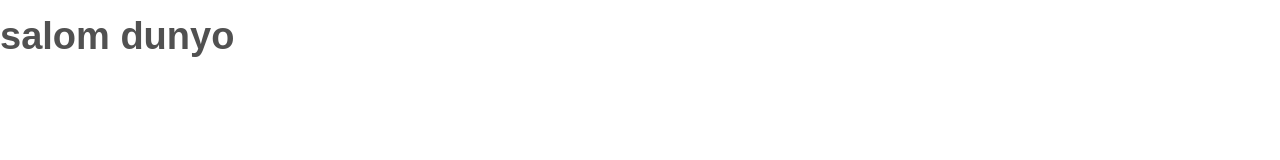
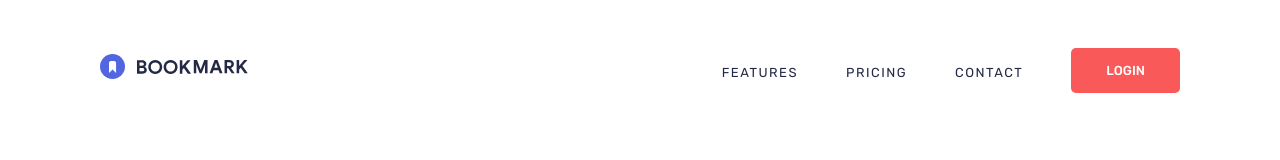
Before and after one commit to Ulugbek-Mominjonov/bookmark-ifraganus, a plain HTML site: page index.html in a window 1280 px wide. Drawn offline with Linux system fonts and the light colour scheme.

Commit message:
add header section

```diff
--- a/css/main.css
+++ b/css/main.css
@@ -1,4 +1,5 @@
 /* Common styles */
+@import url('https://fonts.googleapis.com/css2?family=Rubik:wght@400;500;600&display=swap');
 html{
   box-sizing: border-box;
 }
@@ -9,8 +10,71 @@ body{
   padding: 0;
   margin: 0;
   font-family: "Rubik", "Arial", sans-serif;
+  font-weight: normal;
+  font-size: 18px;
+  line-height: 28px;
+  color: rgba(36, 42, 69, 0.5);
+}
+.container {
+  max-width: 1440px;
+  width: 100%;
+  padding-left: 100px;
+  padding-right: 100px;
+  margin-left: auto;
+  margin-right: auto;
+}
+/* HEADER  */
+.site-header {
+  margin-bottom: 120px;
+}
+.header-container {
+  display: flex;
+  justify-content: space-between;
+  align-items: center;
+  padding-top: 48px;
+}
+.site-nav {
+  display: flex;
+  align-items: center;
+  justify-content: center;
+}
+.nav-list {
+  margin: 0;
+  padding: 0;
+  list-style-type: none;
+  display: flex;
+  margin-right: 48px;
+}
+.nav-item + .nav-item {
+  margin-left: 48px;
+}
+.nav-link {
+  font-size: 13px;
+  line-height: 17px;
+  letter-spacing: 1.5px;
+  color: #242A45;
+  text-decoration: none;
+  text-transform: uppercase;
+  transition: all 0.3s;
+}
+.nav-link:hover {
+  color: #FA5959;
+}
+.login {
+  padding: 12px 33px;
   font-weight: 500;
-  font-size: 19px;
-  line-height: 23px;
-  color: #515151;
+  font-size: 13px;
+  line-height: 17px;
+  background-color: #FA5959;
+  border-radius: 5px;
+  border: 2px solid transparent;
+  color: #FFFFFF;
+  text-decoration: none;
+  text-transform: uppercase;
+  transition: all 0.3s;
 }
+.login:hover {
+  color: #FA5959;
+  border-color: #FA5959;
+  background-color: #fff;
+}
--- a/index.html
+++ b/index.html
@@ -8,6 +8,20 @@
   <link rel="stylesheet" href="css/main.css">
 </head>
 <body>
-  <h1>salom dunyo</h1>
+  <header class="site-header">
+    <div class="container header-container">
+      <a href="#" class="site-logo">
+        <img src="img/logo.svg" alt="Logo" width="149" height="25">
+      </a>
+      <nav class="site-nav">
+        <ul class="nav-list">
+          <li class="nav-item"><a href="#" class="nav-link">Features</a></li>
+          <li class="nav-item"><a href="#" class="nav-link">Pricing</a></li>
+          <li class="nav-item"><a href="#" class="nav-link">Contact</a></li>
+        </ul>
+        <a href="#" class="login">Login</a>
+      </nav>
+    </div>
+  </header>
 </body>
 </html>
```
Also changed, not shown: img/logo.svg (added).
